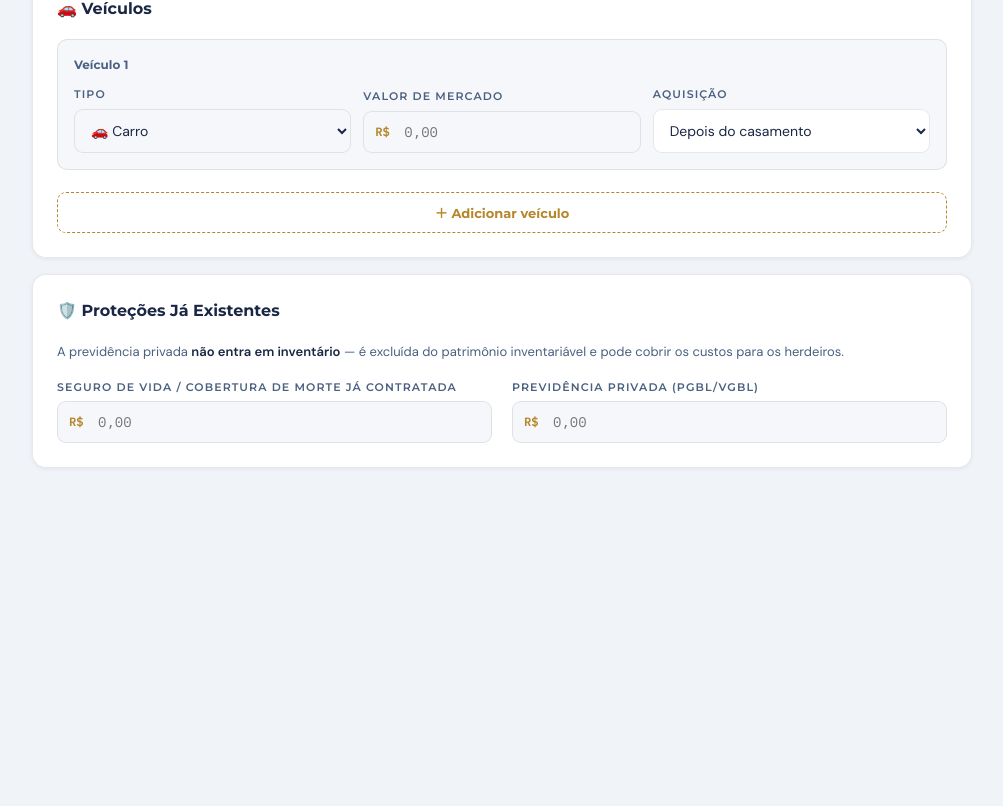
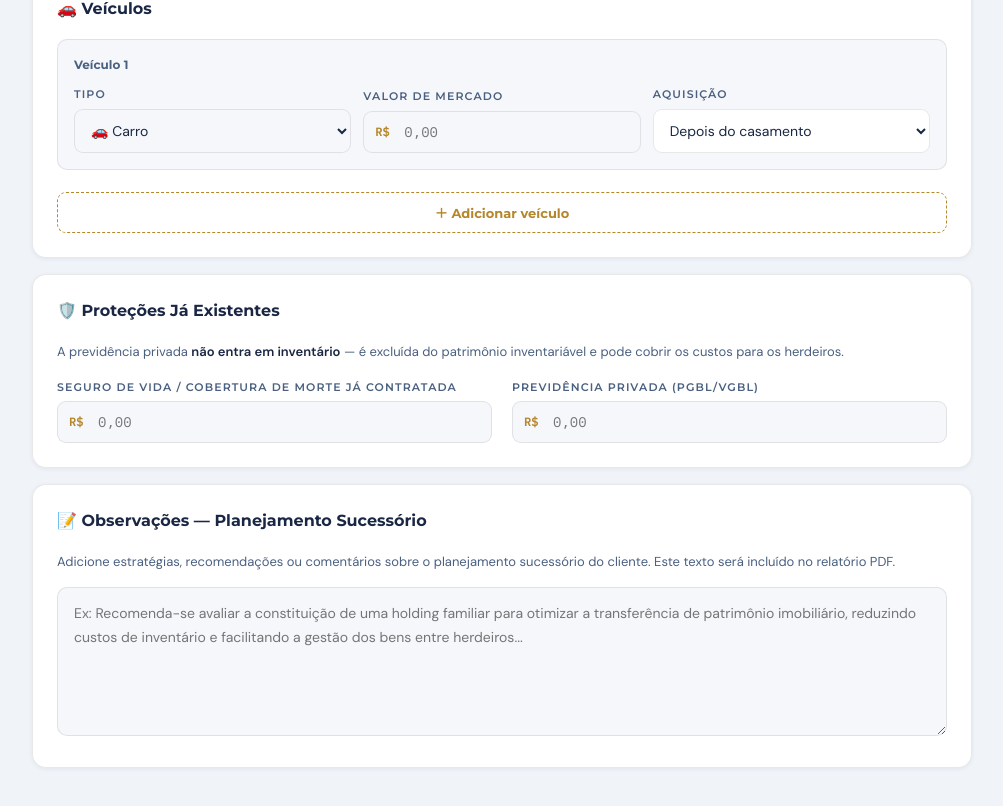
Before and after one commit to theolimaa/patrimonio, a React (Vite) app: page /sucessao in a window 1280 px wide. Shown: the part 951-1757 px from the top of the page, without its empty margins (263-1266 px from the left). Before the commit the page ends 1495 px from the top, so only its background shows below. Built offline with nearby package versions, Linux system fonts and the light colour scheme.

Commit message:
Update Sucessao.jsx

```diff
--- a/src/pages/Sucessao.jsx
+++ b/src/pages/Sucessao.jsx
@@ -80,7 +80,7 @@ function upd(setFormState, key) {
 }
 
 export default function Sucessao({ formState, setFormState, patrimonioFinanceiroShared, onDataChange }) {
-  const { regimeCasamento, imoveis, veiculos, pfManual, coberturaJaContratada, valorPrevidencia } = formState
+  const { regimeCasamento, imoveis, veiculos, pfManual, coberturaJaContratada, valorPrevidencia, observacaoSucessao } = formState
 
   const pfShared = centsToNum(patrimonioFinanceiroShared || '')
   const patrimonioFinanceiro = pfShared > 0 ? pfShared : centsToNum(pfManual)
@@ -102,6 +102,7 @@ export default function Sucessao({ formState, setFormState, patrimonioFinanceiro
         previdenciaNum,
         coberturaNum,
         regimeCasamento,
+        observacaoSucessao: observacaoSucessao || '',
         totais: {
           totalBruto: calcs.totalBruto + previdenciaNum,
           totalInventariavel: calcs.totalInventariavel,
@@ -111,7 +112,7 @@ export default function Sucessao({ formState, setFormState, patrimonioFinanceiro
         },
       })
     }
-  }, [imoveis, veiculos, patrimonioFinanceiro, regimeCasamento, previdenciaNum, coberturaNum])
+  }, [imoveis, veiculos, patrimonioFinanceiro, regimeCasamento, previdenciaNum, coberturaNum, observacaoSucessao])
 
   const pieData = custos.map(function(c) { return { name: c.nome, value: Math.round(c.valor), pct: c.pct, fill: c.cor } })
 
@@ -349,6 +350,33 @@ export default function Sucessao({ formState, setFormState, patrimonioFinanceiro
           </Card>
         </div>
       )}
+
+      {/* Observações do planejamento sucessório */}
+      <Card>
+        <CardTitle>📝 Observações — Planejamento Sucessório</CardTitle>
+        <div style={{ fontSize: '13px', color: 'var(--text-muted)', marginBottom: '14px', lineHeight: 1.7 }}>
+          Adicione estratégias, recomendações ou comentários sobre o planejamento sucessório do cliente. Este texto será incluído no relatório PDF.
+        </div>
+        <textarea
+          value={observacaoSucessao || ''}
+          onChange={function(e) { setFormState(function(prev) { return { ...prev, observacaoSucessao: e.target.value } }) }}
+          placeholder="Ex: Recomenda-se avaliar a constituição de uma holding familiar para otimizar a transferência de patrimônio imobiliário, reduzindo custos de inventário e facilitando a gestão dos bens entre herdeiros..."
+          rows={5}
+          style={{
+            width: '100%', background: 'var(--bg-input)', border: '1.5px solid var(--border)',
+            borderRadius: '10px', padding: '14px 16px', color: 'var(--text)', fontSize: '14px',
+            fontFamily: 'var(--font-body)', lineHeight: 1.7, outline: 'none', resize: 'vertical',
+            transition: 'border-color 0.2s', boxSizing: 'border-box',
+          }}
+          onFocus={function(e) { e.target.style.borderColor = 'var(--gold)' }}
+          onBlur={function(e) { e.target.style.borderColor = 'var(--border)' }}
+        />
+        {observacaoSucessao && (
+          <div style={{ marginTop: '8px', fontSize: '11px', color: 'var(--text-dim)', textAlign: 'right' }}>
+            {observacaoSucessao.length} caracteres · aparecerá no PDF
+          </div>
+        )}
+      </Card>
     </div>
   )
 }
```
